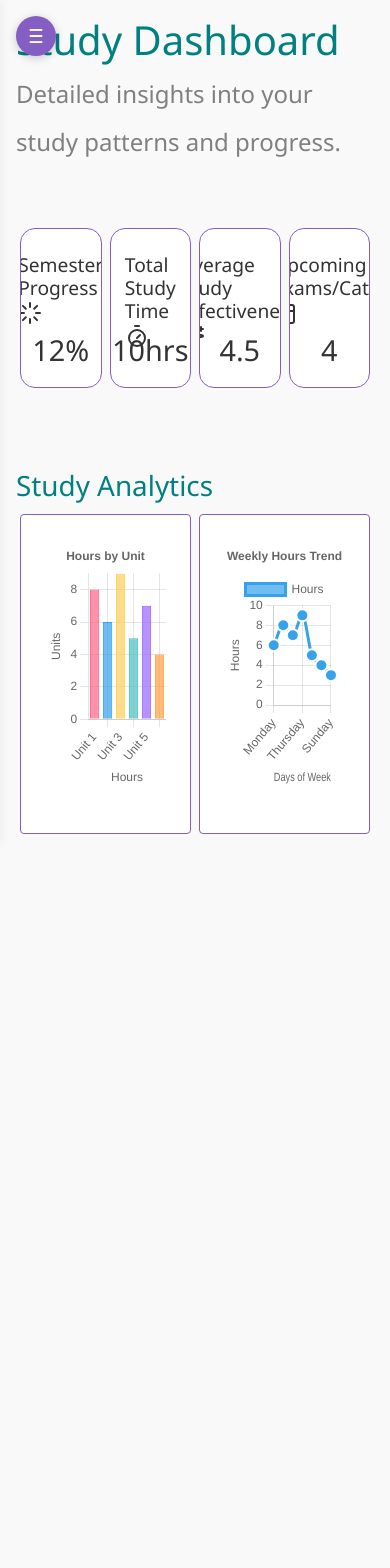
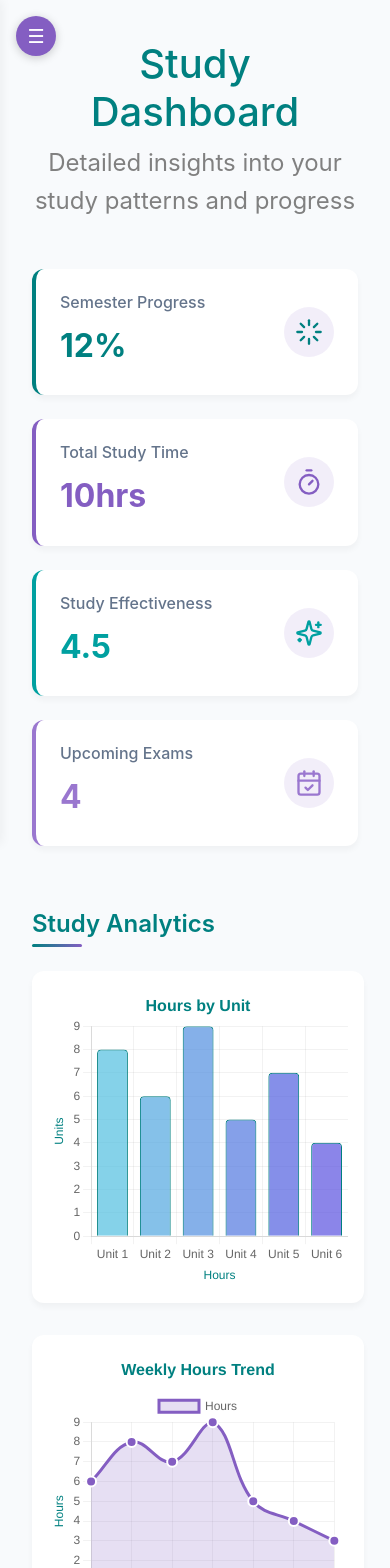
Before and after one commit to Unrealrojo234/tempest, a SvelteKit app: page / in a window 390 px wide. Shown: the top 1568 px of the page. Before the commit the page ends 854 px from the top, so only its background shows below. Built offline with nearby package versions, Linux system fonts and the light colour scheme.

Commit message:
feature: enahnced visual appeal of the dash

```diff
--- a/src/routes/components/dashboard.svelte
+++ b/src/routes/components/dashboard.svelte
@@ -1,6 +1,5 @@
 <script>
 	import { Loader, Timer, CalendarCheck, Sparkles } from '@lucide/svelte';
-
 	import { onMount } from 'svelte';
 	import Chart from 'chart.js/auto';
 
@@ -8,6 +7,16 @@
 	let lineChart;
 	let barChartRef;
 	let lineChartRef;
+
+	// Define color palette
+	const colors = {
+		teal: '#008080',
+		purple: '#845ec2',
+		purpleLight: '#9a77cf',
+		purpleLighter: '#b097db',
+		tealLight: '#00a0a0',
+		tealLighter: '#20b2b2'
+	};
 
 	onMount(() => {
 		// Bar Chart - Hours vs Units
@@ -20,34 +29,29 @@
 						{
 							label: 'Hours',
 							data: [8, 6, 9, 5, 7, 4],
-							backgroundColor: [
-								'rgba(255, 99, 132, 0.7)',
-								'rgba(54, 162, 235, 0.7)',
-								'rgba(255, 206, 86, 0.7)',
-								'rgba(75, 192, 192, 0.7)',
-								'rgba(153, 102, 255, 0.7)',
-								'rgba(255, 159, 64, 0.7)'
-							],
-							borderColor: [
-								'rgba(255, 99, 132, 1)',
-								'rgba(54, 162, 235, 1)',
-								'rgba(255, 206, 86, 1)',
-								'rgba(75, 192, 192, 1)',
-								'rgba(153, 102, 255, 1)',
-								'rgba(255, 159, 64, 1)'
-							],
-							borderWidth: 1
+							backgroundColor: Array(6).fill(0).map((_, i) =>
+								`hsla(${194 + i * 10}, 70%, 60%, 0.7)`
+							),
+							borderColor: colors.teal,
+							borderWidth: 1,
+							borderRadius: 4,
+							hoverBackgroundColor: colors.purpleLight
 						}
 					]
 				},
 				options: {
-					indexAxis: 'x', // Makes it horizontal bar chart
+					indexAxis: 'x',
 					responsive: true,
 					maintainAspectRatio: false,
 					plugins: {
 						title: {
 							display: true,
-							text: 'Hours by Unit'
+							text: 'Hours by Unit',
+							color: colors.teal,
+							font: {
+								size: 16,
+								weight: '600'
+							}
 						},
 						legend: {
 							display: false
@@ -58,13 +62,21 @@
 							beginAtZero: true,
 							title: {
 								display: true,
-								text: 'Hours'
+								text: 'Hours',
+								color: colors.teal
+							},
+							grid: {
+								color: 'rgba(0, 0, 0, 0.05)'
 							}
 						},
 						y: {
 							title: {
 								display: true,
-								text: 'Units'
+								text: 'Units',
+								color: colors.teal
+							},
+							grid: {
+								color: 'rgba(0, 0, 0, 0.05)'
 							}
 						}
 					}
@@ -77,22 +89,21 @@
 			lineChart = new Chart(lineChartRef, {
 				type: 'line',
 				data: {
-					labels: ['Monday', 'Tuesday', 'Wednesday', 'Thursday', 'Friday', 'Saturday', 'Sunday'],
+					labels: ['Mon', 'Tue', 'Wed', 'Thu', 'Fri', 'Sat', 'Sun'],
 					datasets: [
 						{
 							label: 'Hours',
 							data: [6, 8, 7, 9, 5, 4, 3],
-							fill: false,
-							backgroundColor: 'rgba(54, 162, 235, 0.7)',
-							borderColor: 'rgba(54, 162, 235, 1)',
-							borderWidth: 3, // Slightly thicker line for better visibility
-							tension: 0.4, // Increased from 0.1 to 0.4 for smoother curve
-							pointBackgroundColor: 'rgba(54, 162, 235, 1)',
+							fill: true,
+							backgroundColor: 'rgba(132, 94, 194, 0.2)',
+							borderColor: colors.purple,
+							borderWidth: 3,
+							tension: 0.4,
+							pointBackgroundColor: colors.purple,
 							pointBorderColor: '#fff',
-							pointRadius: 6, // Slightly larger points
-							pointHoverRadius: 8,
-							pointBorderWidth: 2,
-							cubicInterpolationMode: 'monotone' // Even smoother interpolation
+							pointRadius: 5,
+							pointHoverRadius: 7,
+							pointBorderWidth: 2
 						}
 					]
 				},
@@ -102,7 +113,12 @@
 					plugins: {
 						title: {
 							display: true,
-							text: 'Weekly Hours Trend'
+							text: 'Weekly Hours Trend',
+							color: colors.teal,
+							font: {
+								size: 16,
+								weight: '600'
+							}
 						},
 						tooltip: {
 							backgroundColor: 'rgba(0, 0, 0, 0.8)',
@@ -119,19 +135,21 @@
 							beginAtZero: true,
 							title: {
 								display: true,
-								text: 'Hours'
+								text: 'Hours',
+								color: colors.teal
 							},
 							grid: {
-								color: 'rgba(0, 0, 0, 0.1)'
+								color: 'rgba(0, 0, 0, 0.05)'
 							}
 						},
 						x: {
 							title: {
 								display: true,
-								text: 'Days of Week'
+								text: 'Days of Week',
+								color: colors.teal
 							},
 							grid: {
-								color: 'rgba(0, 0, 0, 0.1)'
+								color: 'rgba(0, 0, 0, 0.05)'
 							}
 						}
 					},
@@ -150,73 +168,217 @@
 	});
 </script>
 
-<h1 class="page-title">Study Dashboard <br> <span  class="sub-title">Detailed insights into your study patterns and progress.</span></h1>
-<main style="margin-top: 4rem;">
+<div class="dashboard-container">
+	<header class="page-header">
+		<h1 class="page-title">Study Dashboard</h1>
+		<p class="sub-title">Detailed insights into your study patterns and progress</p>
+	</header>
 
-	<div id="top" class="row g-4">
-		<div class="col-md-3 col-sm-6 top-col card p-4 holographic-card">
-			<h2>Semester Progress <Loader /></h2>
-			<p>12%</p>
+	<main>
+		<div class="stats-grid">
+			<div class="stat-card" style="--accent-color: {colors.teal}">
+				<div class="stat-content">
+					<h2>Semester Progress</h2>
+					<p class="stat-value">12%</p>
 				</div>
-		<div class="col-md-3 col-sm-6 top-col card p-4 holographic-card">
-			<h2>Total Study Time <Timer /></h2>
-			<p>10hrs</p>
-		</div>
-		<div class="col-md-3 col-sm-6 top-col card p-4 holographic-card">
-			<h2>Average Study Effectiveness <Sparkles /></h2>
-			<p>4.5</p>
-		</div>
-		<div class="col-md-3 col-sm-6 top-col card p-4 holographic-card">
-			<h2>Upcoming Exams/Cats/ <CalendarCheck /></h2>
-			<p>4</p>
+				<div class="stat-icon">
+					<Loader size={28} />
 				</div>
 			</div>
 
-	<br /><br /><br />
+			<div class="stat-card" style="--accent-color: {colors.purple}">
+				<div class="stat-content">
+					<h2>Total Study Time</h2>
+					<p class="stat-value">10hrs</p>
+				</div>
+				<div class="stat-icon">
+					<Timer size={28} />
+				</div>
+			</div>
 
-	<h1 style="color: teal;">Study Analytics</h1>
-	<div id="top-2" class="row g-4 mt-4">
-		<div class="col-md-6 top-col2 card p-4 rounded">
-			<div class="chart-container" style="position: relative; height: 250px; width: 100%">
+			<div class="stat-card" style="--accent-color: {colors.tealLight}">
+				<div class="stat-content">
+					<h2>Study Effectiveness</h2>
+					<p class="stat-value">4.5</p>
+				</div>
+				<div class="stat-icon">
+					<Sparkles size={28} />
+				</div>
+			</div>
+
+			<div class="stat-card" style="--accent-color: {colors.purpleLight}">
+				<div class="stat-content">
+					<h2>Upcoming Exams</h2>
+					<p class="stat-value">4</p>
+				</div>
+				<div class="stat-icon">
+					<CalendarCheck size={28} />
+				</div>
+			</div>
+		</div>
+
+		<section class="analytics-section">
+			<h2 class="section-title">Study Analytics</h2>
+			<div class="charts-grid">
+				<div class="chart-card">
+					<div class="chart-container">
 						<canvas bind:this={barChartRef}></canvas>
 					</div>
 				</div>
-		<div class="col-md-6 top-col2 card p-4 rounded">
-			<div class="chart-container" style="position: relative; height: 250px; width: 100%">
+				<div class="chart-card">
+					<div class="chart-container">
 						<canvas bind:this={lineChartRef}></canvas>
 					</div>
 				</div>
 			</div>
+		</section>
 	</main>
+</div>
 
 <style>
-	.top-col {
-		min-height: 8rem;
-		display: flex;
-		flex-direction: column;
-	}
-	.top-col2 {
-		min-height: 20rem;
-		display: flex;
-		flex-direction: column;
+	:global(body) {
+		font-family: 'Inter', -apple-system, BlinkMacSystemFont, 'Segoe UI', Roboto, sans-serif;
+		background-color: #f8fafc;
+		color: #334155;
+		line-height: 1.6;
 	}
 
-	.card {
-		flex: 1; /* Makes cards fill available space equally */
-		margin: 4px;
-		width: 300px;
-		height: 160px;
-		align-items: center;
-		border: 1px solid var(--purple);
+	.dashboard-container {
+		max-width: 1200px;
+		margin: 0 auto;
+		padding: 2rem 1.5rem;
 	}
 
-	p {
-		font-size: 1.8rem;
-		position: absolute;
-		bottom: -1%;
+	.page-header {
+		text-align: center;
+		margin-bottom: 3rem;
 	}
 
-	h2 {
-		font-size: larger;
+
+
+	.stats-grid {
+		display: grid;
+		grid-template-columns: repeat(auto-fit, minmax(250px, 1fr));
+		gap: 1.5rem;
+		margin-bottom: 4rem;
+	}
+
+	.stat-card {
+		background: white;
+		border-radius: 12px;
+		padding: 1.5rem;
+		box-shadow: 0 4px 6px rgba(0, 0, 0, 0.04);
+		display: flex;
+		align-items: center;
+		justify-content: space-between;
+		transition: all 0.3s ease;
+		border-left: 4px solid var(--accent-color);
+	}
+
+	.stat-card:hover {
+		transform: translateY(-5px);
+		box-shadow: 0 10px 15px rgba(0, 0, 0, 0.08);
+	}
+
+	.stat-content h2 {
+		font-size: 1rem;
+		font-weight: 500;
+		color: #64748b;
+		margin: 0 0 0.5rem 0;
+	}
+
+	.stat-value {
+		font-size: 2rem;
+		font-weight: 700;
+		color: var(--accent-color);
+		margin: 0;
+	}
+
+	.stat-icon {
+		background: rgba(132, 94, 194, 0.1);
+		color: var(--accent-color);
+		width: 50px;
+		height: 50px;
+		border-radius: 50%;
+		display: flex;
+		align-items: center;
+		justify-content: center;
+	}
+
+	.analytics-section {
+		margin-top: 2rem;
+	}
+
+	.section-title {
+		font-size: 1.5rem;
+		font-weight: 600;
+		color: teal;
+		margin-bottom: 1.5rem;
+		position: relative;
+		padding-bottom: 0.5rem;
+	}
+
+	.section-title::after {
+		content: '';
+		position: absolute;
+		bottom: 0;
+		left: 0;
+		width: 50px;
+		height: 3px;
+		background: linear-gradient(to right, teal, var(--purple) );
+		border-radius: 3px;
+	}
+
+	.charts-grid {
+		display: grid;
+		grid-template-columns: repeat(auto-fit, minmax(500px, 1fr));
+		gap: 2rem;
+	}
+
+	.chart-card {
+		background: white;
+		border-radius: 12px;
+		padding: 1.5rem;
+		box-shadow: 0 4px 6px rgba(0, 0, 0, 0.04);
+		transition: all 0.3s ease;
+	}
+
+	.chart-card:hover {
+		box-shadow: 0 10px 15px rgba(0, 0, 0, 0.08);
+	}
+
+	.chart-container {
+		position: relative;
+		height: 300px;
+		width: 100%;
+	}
+
+	/* Responsive adjustments */
+	@media (max-width: 1100px) {
+		.charts-grid {
+			grid-template-columns: 1fr;
+		}
+	}
+
+	@media (max-width: 768px) {
+		.dashboard-container {
+			padding: 1.5rem 1rem;
+		}
+
+		.page-title {
+			font-size: 2rem;
+		}
+
+		.stats-grid {
+			grid-template-columns: 1fr;
+		}
+
+		.charts-grid {
+			grid-template-columns: 1fr;
+		}
+
+		.chart-card {
+			padding: 1rem;
+		}
 	}
 </style>
```
Lines whose indentation alone changed are shown as unchanged.
